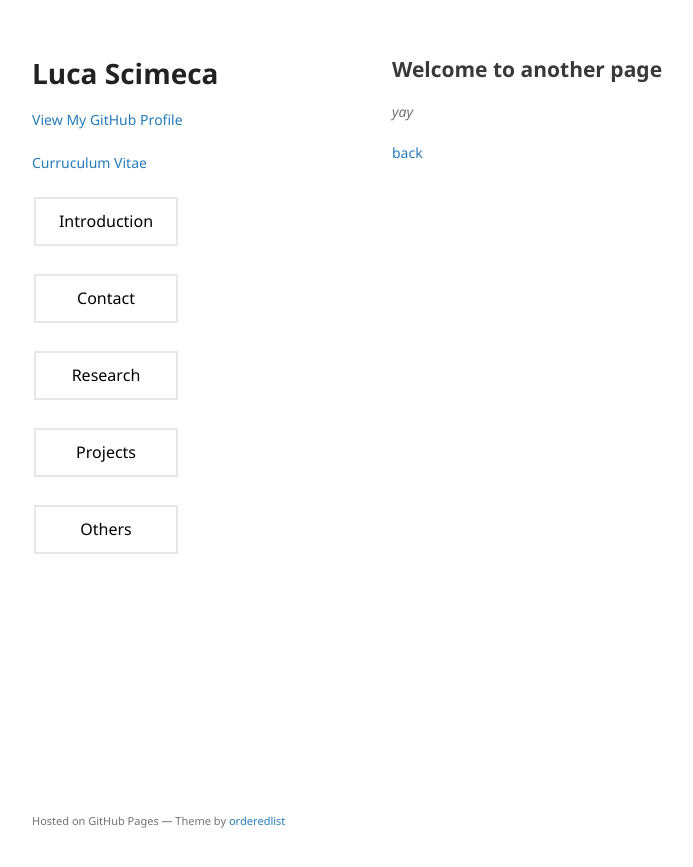
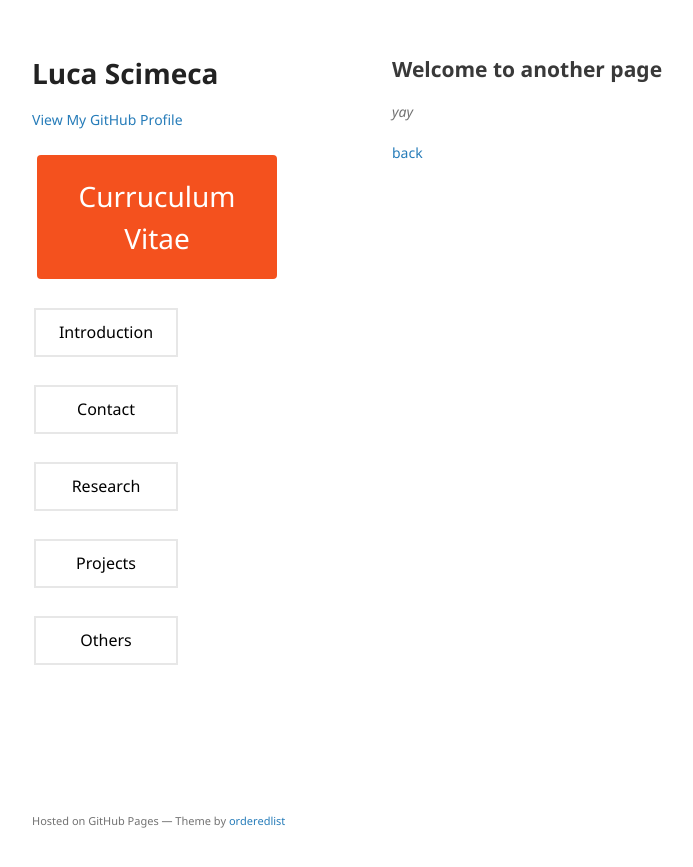
Before and after one commit to lucascimeca/lucascimeca.github.io, a Jekyll site: the page built from another-page.md, in a window 1280 px wide. Shown: the top 867 px of the page, without its empty margins (178-871 px from the left). Built offline with Jekyll 4.4.1, drawn with Linux system fonts in a browser that asks for light colours; the repository's description, which GitHub fills in, is left out; our own code applies the rules of GitHub Pages for plain Markdown files.

Commit message:
Update default.html

```diff
--- a/_layouts/default.html
+++ b/_layouts/default.html
@@ -2,43 +2,8 @@
 <html lang="{{ site.lang | default: "en-US" }}">
   <head>
   <style>
-    $('a[href*="#"]')
-      // Remove links that don't actually link to anything
-      .not('[href="#"]')
-      .not('[href="#0"]')
-      .click(function(event) {
-        // On-page links
-        if (
-          location.pathname.replace(/^\//, '') == this.pathname.replace(/^\//, '')
-          &&
-          location.hostname == this.hostname
-        ) {
-          // Figure out element to scroll to
-          var target = $(this.hash);
-          target = target.length ? target : $('[name=' + this.hash.slice(1) + ']');
-          // Does a scroll target exist?
-          if (target.length) {
-            // Only prevent default if animation is actually gonna happen
-            event.preventDefault();
-            $('html, body').animate({
-              scrollTop: target.offset().top
-            }, 1000, function() {
-              // Callback after animation
-              // Must change focus!
-              var $target = $(target);
-              $target.focus();
-              if ($target.is(":focus")) { // Checking if the target was focused
-                return false;
-              } else {
-                $target.attr('tabindex','-1'); // Adding tabindex for elements not focusable
-                $target.focus(); // Set focus again
-              };
-            });
-          }
-        }
-      });
 
-    .button-interactive {
+    .button {
       display: inline-block;
       border-radius: 4px;
       background-color: #f4511e;
@@ -53,14 +18,14 @@
       margin: 5px;
     }
 
-    .button-interactive span {
+    .button span {
       cursor: pointer;
       display: inline-block;
       position: relative;
       transition: 0.5s;
     }
 
-    .button-interactive span:after {
+    .button span:after {
       content: '\00bb';
       position: absolute;
       opacity: 0;
@@ -69,11 +34,11 @@
       transition: 0.5s;
     }
 
-    .button-interactive:hover span {
+    .button:hover span {
       padding-right: 25px;
     }
 
-    .button-interactive:hover span:after {
+    .button:hover span:after {
       opacity: 1;
       right: 0;
     }
@@ -121,7 +86,7 @@
         <p>{{ site.description | default: site.github.project_tagline }}</p>
 
           <p class="view"><a href="{{ site.github.owner_url }}">View My GitHub Profile</a></p>
-          <p><a href="sdf" class="button-interactive" style="vertical-align:middle">Curruculum Vitae</a></p>
+          <p><a href="sdf" class="button" style="vertical-align:middle">Curruculum Vitae</a></p>
           <p><a href="#-introduction" class="button-hover" style="vertical-align:middle">Introduction</a></p>
           <p><a href="#-contact" class="button-hover" style="vertical-align:middle">Contact</a></p>
           <p><a href="#-research" class="button-hover" style="vertical-align:middle">Research</a></p>
```
